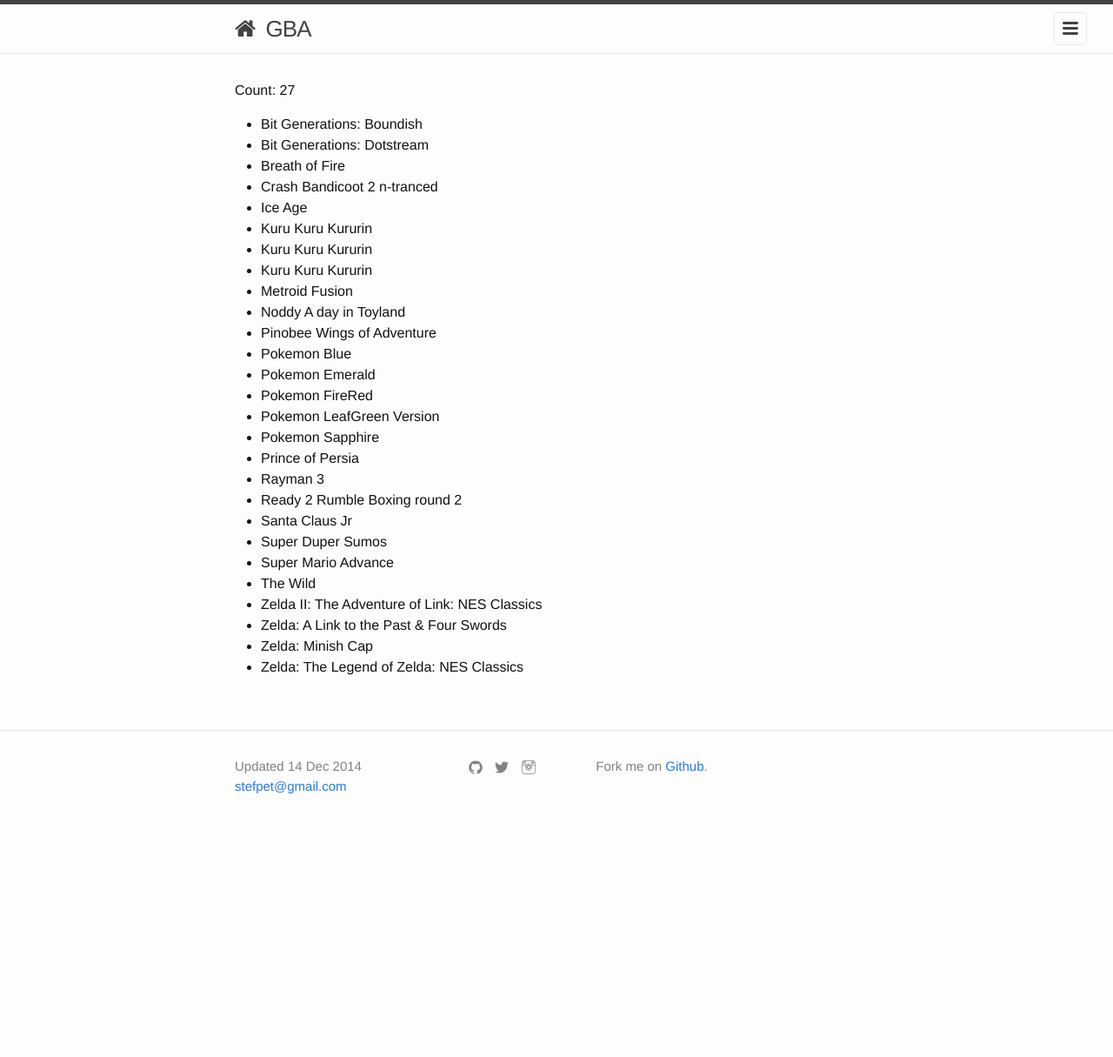
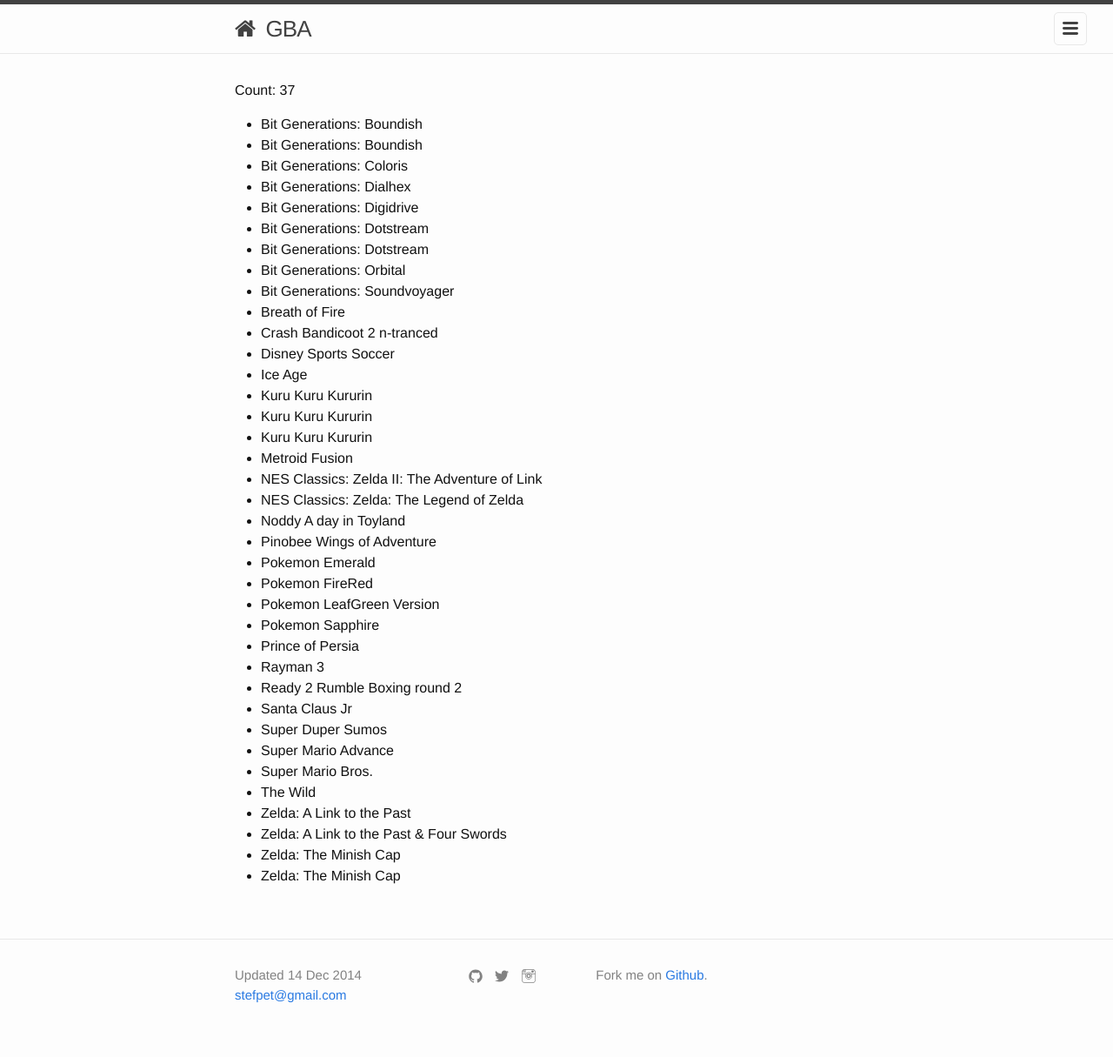
Before and after one commit to stpe/games, a Jekyll site: the page built from platforms/gba.md, in a window 1280 px wide. Shown: the whole page at 87% size. Built offline with Jekyll 4.4.1, drawn with Linux system fonts in a browser that asks for light colours; nearby versions of some CDN libraries; before the commit the page ends 975 px from its top, so only the background shows below that.

Commit message:
Game update

```diff
--- a/_data/games.json
+++ b/_data/games.json
@@ -1163,6 +1163,11 @@
     "code": "DMG-AO9P-EUR"
   },
   {
+    "title": "Pokemon Blue",
+    "platform": "GB",
+    "code": "DMG-APEE-USA"
+  },
+  {
     "title": "Pokemon Gold",
     "platform": "GB",
     "code": "DMG-AAUP-EUR"
@@ -1298,154 +1303,182 @@
     "code": "DMG-ZL-EUR"
   },
   {
-    "title": "Zelda: Link's Awakening DX",
-    "platform": "GB",
-    "code": "DMG-AZLP-EUR"
-  },
-  {
-    "title": "Zelda: Link's Awakening DX",
-    "platform": "GB",
-    "code": "DMG-AZLP-EUR"
+    "title": "Bit Generations: Boundish",
+    "platform": "GBA",
+    "code": "AGB-BVDJ-JPN"
+  },
+  {
+    "title": "Bit Generations: Boundish",
+    "platform": "GBA"
+  },
+  {
+    "title": "Bit Generations: Coloris",
+    "platform": "GBA"
+  },
+  {
+    "title": "Bit Generations: Dialhex",
+    "platform": "GBA"
+  },
+  {
+    "title": "Bit Generations: Digidrive",
+    "platform": "GBA"
+  },
+  {
+    "title": "Bit Generations: Dotstream",
+    "platform": "GBA",
+    "code": "AGB-BVCJ-JPN"
+  },
+  {
+    "title": "Bit Generations: Dotstream",
+    "platform": "GBA"
+  },
+  {
+    "title": "Bit Generations: Orbital",
+    "platform": "GBA"
+  },
+  {
+    "title": "Bit Generations: Soundvoyager",
+    "platform": "GBA"
+  },
+  {
+    "title": "Breath of Fire",
+    "platform": "GBA",
+    "code": "AGB-ABFP-EUR"
+  },
+  {
+    "title": "Crash Bandicoot 2 n-tranced",
+    "platform": "GBA",
+    "code": "AGB-AC8P-EUR"
+  },
+  {
+    "title": "Disney Sports Soccer",
+    "platform": "GBA",
+    "code": "AGB-A6DJ-JPN"
+  },
+  {
+    "title": "Ice Age",
+    "platform": "GBA",
+    "code": "AGB-AIAE-USA"
+  },
+  {
+    "title": "Kuru Kuru Kururin",
+    "platform": "GBA",
+    "code": "AGB-AKRP-EUR"
+  },
+  {
+    "title": "Kuru Kuru Kururin",
+    "platform": "GBA",
+    "code": "AGB-AKRP-EUR"
+  },
+  {
+    "title": "Kuru Kuru Kururin",
+    "platform": "GBA",
+    "code": "AGB-AKRP-EUR"
+  },
+  {
+    "title": "Metroid Fusion",
+    "platform": "GBA",
+    "code": "AGB-AMTP-EUR"
+  },
+  {
+    "title": "NES Classics: Zelda II: The Adventure of Link",
+    "platform": "GBA",
+    "code": "AGB-FLBP-EUR"
+  },
+  {
+    "title": "NES Classics: Zelda: The Legend of Zelda",
+    "platform": "GBA",
+    "code": "AGB-FZLP-EUR"
+  },
+  {
+    "title": "Noddy A day in Toyland",
+    "platform": "GBA",
+    "code": "AGB-BNKP-EUR"
+  },
+  {
+    "title": "Pinobee Wings of Adventure",
+    "platform": "GBA",
+    "code": "AGB-APBP-EUR"
+  },
+  {
+    "title": "Pokemon Emerald",
+    "platform": "GBA",
+    "code": "AGB-BPEP-EUR"
+  },
+  {
+    "title": "Pokemon FireRed",
+    "platform": "GBA",
+    "code": "AGB-BPRP-EUR"
+  },
+  {
+    "title": "Pokemon LeafGreen Version",
+    "platform": "GBA",
+    "code": "AGB-BPGP-EUR"
+  },
+  {
+    "title": "Pokemon Sapphire",
+    "platform": "GBA",
+    "code": "AGB-AXPP-EUR"
+  },
+  {
+    "title": "Prince of Persia",
+    "platform": "GBA",
+    "code": "AGB-BPYP-EUR"
+  },
+  {
+    "title": "Rayman 3",
+    "platform": "GBA",
+    "code": "AGB-AYZP-EUR"
+  },
+  {
+    "title": "Ready 2 Rumble Boxing round 2",
+    "platform": "GBA",
+    "code": "AGB-AR2P-EUR"
+  },
+  {
+    "title": "Santa Claus Jr",
+    "platform": "GBA",
+    "code": "AGB-AXXP-EUR"
+  },
+  {
+    "title": "Super Duper Sumos",
+    "platform": "GBA",
+    "code": "AGB-ASDE-USA"
+  },
+  {
+    "title": "Super Mario Advance",
+    "platform": "GBA",
+    "code": "AGB-AMAP-EUR-1"
+  },
+  {
+    "title": "Super Mario Bros.",
+    "platform": "GBA",
+    "code": "AGB-FSMJ-JPN"
+  },
+  {
+    "title": "The Wild",
+    "platform": "GBA",
+    "code": "AGB-BWLP-EUR"
+  },
+  {
+    "title": "Zelda: A Link to the Past",
+    "platform": "GBA",
+    "code": "AGB-AZLP-EUR"
+  },
+  {
+    "title": "Zelda: A Link to the Past & Four Swords",
+    "platform": "GBA",
+    "code": "AGB-AZLP-EUR"
   },
   {
     "title": "Zelda: The Minish Cap",
-    "platform": "GB",
+    "platform": "GBA",
     "code": "AGB-BZMP-EUR"
   },
   {
-    "title": "Bit Generations: Boundish",
-    "platform": "GBA",
-    "code": "AGB-BVDJ-JPN"
-  },
-  {
-    "title": "Bit Generations: Dotstream",
-    "platform": "GBA",
-    "code": "AGB-BVCJ-JPN"
-  },
-  {
-    "title": "Breath of Fire",
-    "platform": "GBA",
-    "code": "AGB-ABFP-EUR"
-  },
-  {
-    "title": "Crash Bandicoot 2 n-tranced",
-    "platform": "GBA",
-    "code": "AGB-AC8P-EUR"
-  },
-  {
-    "title": "Ice Age",
-    "platform": "GBA",
-    "code": "AGB-AIAE-USA"
-  },
-  {
-    "title": "Kuru Kuru Kururin",
-    "platform": "GBA",
-    "code": "AGB-AKRP-EUR"
-  },
-  {
-    "title": "Kuru Kuru Kururin",
-    "platform": "GBA",
-    "code": "AGB-AKRP-EUR"
-  },
-  {
-    "title": "Kuru Kuru Kururin",
-    "platform": "GBA",
-    "code": "AGB-AKRP-EUR"
-  },
-  {
-    "title": "Metroid Fusion",
-    "platform": "GBA",
-    "code": "AGB-AMTP-EUR"
-  },
-  {
-    "title": "Noddy A day in Toyland",
-    "platform": "GBA",
-    "code": "AGB-BNKP-EUR"
-  },
-  {
-    "title": "Pinobee Wings of Adventure",
-    "platform": "GBA",
-    "code": "AGB-APBP-EUR"
-  },
-  {
-    "title": "Pokemon Blue",
-    "platform": "GBA",
-    "code": "DMG-APEE-USA"
-  },
-  {
-    "title": "Pokemon Emerald",
-    "platform": "GBA",
-    "code": "AGB-BPEP-EUR"
-  },
-  {
-    "title": "Pokemon FireRed",
-    "platform": "GBA",
-    "code": "AGB-BPRP-EUR"
-  },
-  {
-    "title": "Pokemon LeafGreen Version",
-    "platform": "GBA",
-    "code": "AGB-BPGP-EUR"
-  },
-  {
-    "title": "Pokemon Sapphire",
-    "platform": "GBA",
-    "code": "AGB-AXPP-EUR"
-  },
-  {
-    "title": "Prince of Persia",
-    "platform": "GBA",
-    "code": "AGB-BPYP-EUR"
-  },
-  {
-    "title": "Rayman 3",
-    "platform": "GBA",
-    "code": "AGB-AYZP-EUR"
-  },
-  {
-    "title": "Ready 2 Rumble Boxing round 2",
-    "platform": "GBA",
-    "code": "AGB-AR2P-EUR"
-  },
-  {
-    "title": "Santa Claus Jr",
-    "platform": "GBA",
-    "code": "AGB-AXXP-EUR"
-  },
-  {
-    "title": "Super Duper Sumos",
-    "platform": "GBA",
-    "code": "AGB-ASDE-USA"
-  },
-  {
-    "title": "Super Mario Advance",
-    "platform": "GBA",
-    "code": "AGB-AMAP-EUR-1"
-  },
-  {
-    "title": "The Wild",
-    "platform": "GBA",
-    "code": "AGB-BWLP-EUR"
-  },
-  {
-    "title": "Zelda II: The Adventure of Link: NES Classics",
-    "platform": "GBA",
-    "code": "AGB-FLBP-EUR"
-  },
-  {
-    "title": "Zelda: A Link to the Past & Four Swords",
-    "platform": "GBA",
-    "code": "AGB-AZLP-EUR"
-  },
-  {
-    "title": "Zelda: Minish Cap",
+    "title": "Zelda: The Minish Cap",
     "platform": "GBA",
     "code": "AGB-BZMP-EUR"
-  },
-  {
-    "title": "Zelda: The Legend of Zelda: NES Classics",
-    "platform": "GBA",
-    "code": "AGB-FZLP-EUR"
   },
   {
     "title": "102 Dalmatians",
@@ -1473,11 +1506,26 @@
     "code": "CGB-AHYE-USA-1"
   },
   {
+    "title": "Super Mario Bros. Deluxe",
+    "platform": "GBC",
+    "code": "CGB-AHYP-EUR"
+  },
+  {
     "title": "Zelda: Link's Awakening DX",
     "platform": "GBC",
     "code": "DMG-AZLP-EUR"
   },
   {
+    "title": "Zelda: Link's Awakening DX",
+    "platform": "GBC",
+    "code": "DMG-AZLP-EUR"
+  },
+  {
+    "title": "Zelda: Link's Awakening DX",
+    "platform": "GBC",
+    "code": "DMG-AZLP-EUR"
+  },
+  {
     "title": "Zelda: Oracle of Ages",
     "platform": "GBC",
     "code": "CGB-AZ8P-EUR"
@@ -2358,21 +2406,61 @@
     "code": "11"
   },
   {
+    "title": "11. Cosmic Conflict",
+    "platform": "VIDEOPAC",
+    "code": "11"
+  },
+  {
+    "title": "14. Gunfighter",
+    "platform": "VIDEOPAC",
+    "code": "14"
+  },
+  {
+    "title": "16. Depth Charge / Marksman",
+    "platform": "VIDEOPAC",
+    "code": "16"
+  },
+  {
     "title": "18. Laser War",
     "platform": "VIDEOPAC",
     "code": "18"
   },
   {
+    "title": "19. Catch the ball",
+    "platform": "VIDEOPAC",
+    "code": "19"
+  },
+  {
     "title": "24. Flipper Game",
     "platform": "VIDEOPAC",
     "code": "24"
   },
   {
+    "title": "35. Electronic billiards",
+    "platform": "VIDEOPAC",
+    "code": "35"
+  },
+  {
+    "title": "38. Munchkin",
+    "platform": "VIDEOPAC",
+    "code": "38"
+  },
+  {
     "title": "39. Freedom Fighters",
     "platform": "VIDEOPAC",
     "code": "39"
   },
   {
+    "title": "4. Air-Sea War / Battle",
+    "platform": "VIDEOPAC",
+    "code": "4"
+  },
+  {
+    "title": "42. Quest for the Rings",
+    "platform": "VIDEOPAC",
+    "code": "42"
+  },
+  {
     "title": "Alien Invaders-Plus!",
     "platform": "VIDEOPAC",
     "code": "ODYSSEY2/AA9428"
@@ -2616,5 +2704,15 @@
     "title": "Lips",
     "platform": "XBOX360",
     "code": "X15-88233-01"
+  },
+  {
+    "title": "Halo: The Master Chief Collection",
+    "platform": "XBOXONE",
+    "code": "X19-75912-01"
+  },
+  {
+    "title": "Sunset Overdrive",
+    "platform": "XBOXONE",
+    "code": "X19-76998-01"
   }
 ]
```
